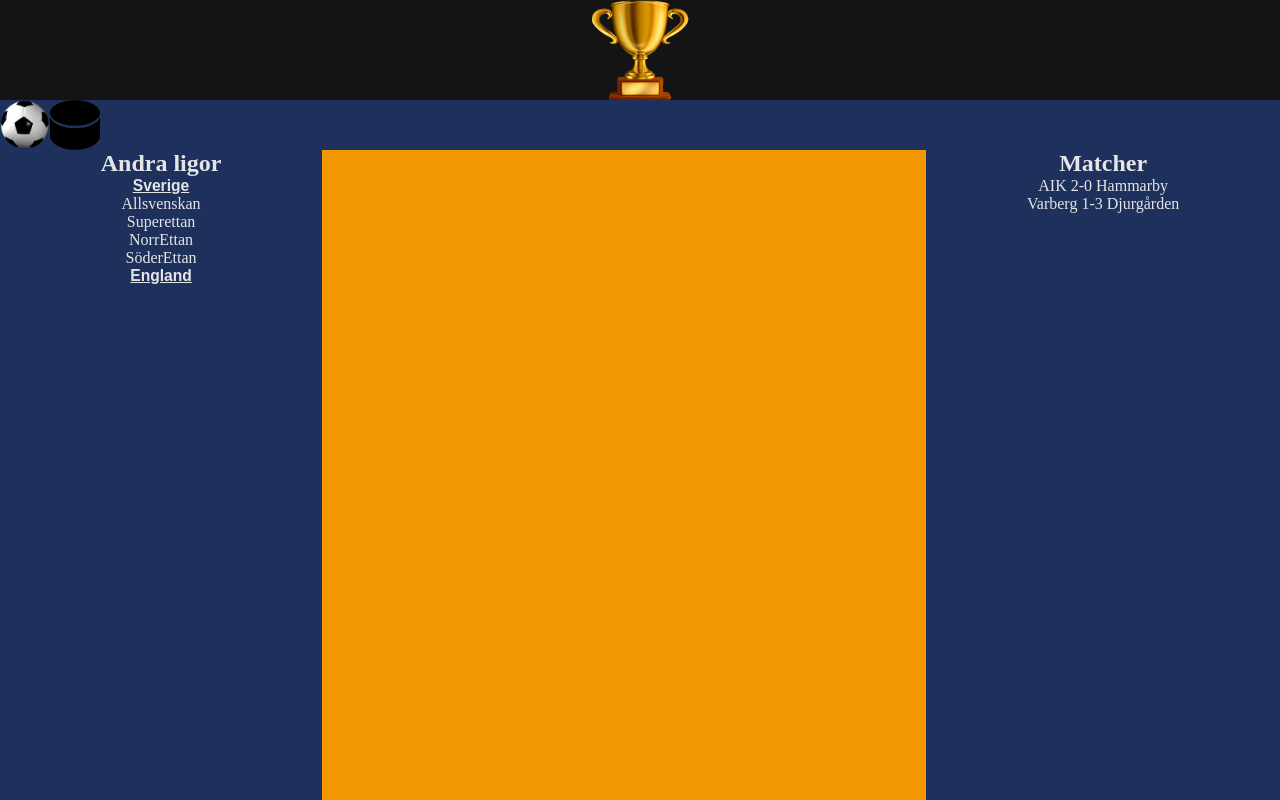
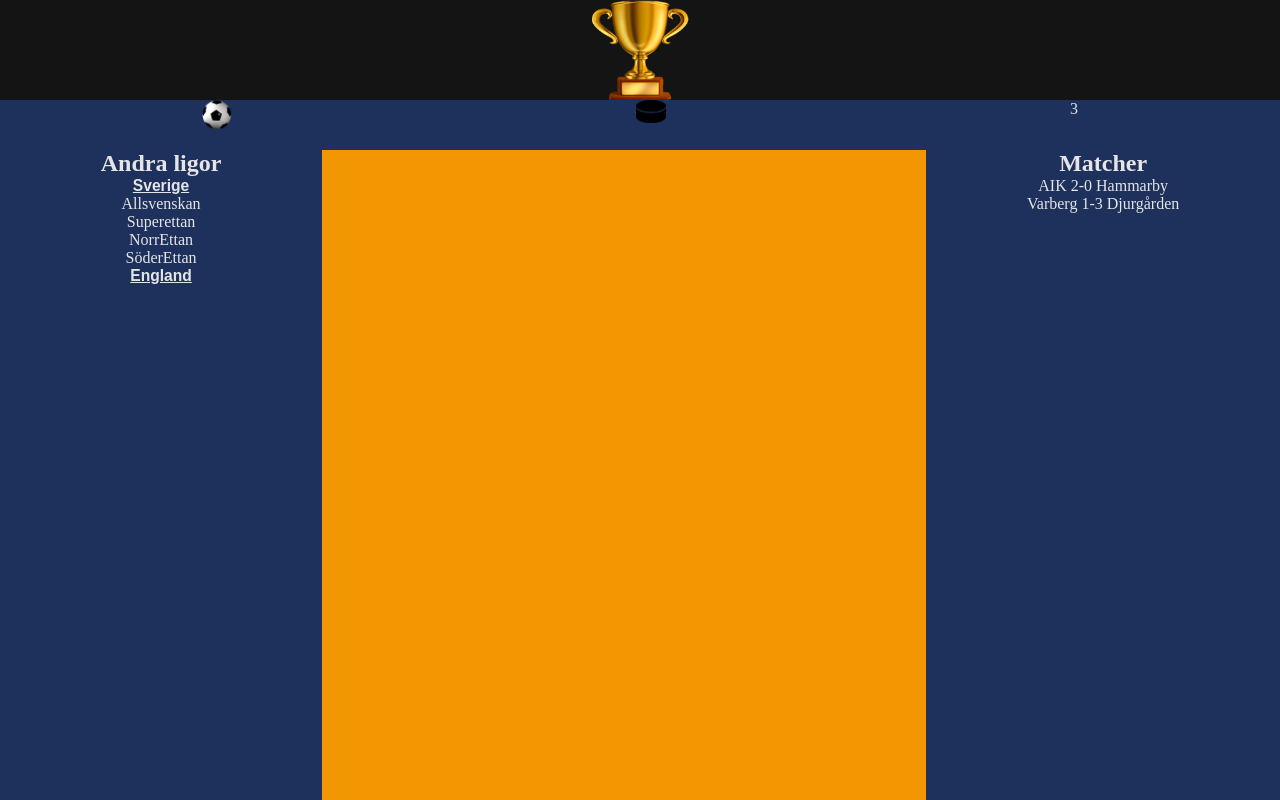
Before and after one commit to Lorens123/Sport24, a plain HTML site: page index.html in a window 1280 px wide. Both pictures are taken after a click on the button "Sverige". Shown: the top 800 px of the page. Drawn offline with Linux system fonts and the light colour scheme.

Commit message:
sfkslfsl

```diff
--- a/index.html
+++ b/index.html
@@ -18,14 +18,19 @@
 
       </header>
     <nav>
-        <div class="sport-menu">
-            <a href="">
-                <img src="img/fotboll.png" alt="Fotboll icon" width="50px">
-            </a>
-            <a href="http://">
-                <img src="img/puck.png" alt="Hockey puck ikon" width="50px">
-            </a>
-        </div>
+        <ul class="sport-bar">
+            <li>
+                <a href="#">
+                    <img src="img/fotboll.png" alt="Fotboll icon" width="30px">
+                </a>
+            </li>
+            <li>
+                <a href="#">
+                    <img src="img/puck.png" alt="Ishockey icon" width="30px">
+                </a>
+            </li>
+            <li>3</li>
+        </ul>
     </nav>
       <main>
         <div class="article">
@@ -38,11 +43,10 @@
                 </button>
                 <div class="sweden-menu hidden">
                 <ul>
-                    <li>
-                        <a href="allsvenskan.html"></a>Allsvenskan</li>
-                    <li><a href="#"></a>Superettan</li>
-                    <li><a href="http://"></a>NorrEttan</li>
-                    <li><a href="http://"></a>SöderEttan</li>
+                    <li><a href="allsvenskan.html">Allsvenskan</a></li>
+                    <li><a href="#">Superettan</a></li>
+                    <li><a href="http://">NorrEttan</a></li>
+                    <li><a href="http://">SöderEttan</a></li>
 
                 </ul>
                </div>
@@ -54,12 +58,10 @@
                 </button>
                 <div class="england-menu hidden">
                     <ul>
-                        <li>
-                            <a href="#"></a>Premier League</li>
-                        <li>
-                            <a href="#"></a>Championship</li>
-                        <li><a href="http://"></a>League One</li>
-                        <li><a href="http://"></a>League Two</li>
+                        <li><a href="#">Premier League</a></li>
+                        <li><a href="#">Championship</a></li>
+                        <li><a href="http://">League One</a></li>
+                        <li><a href="http://">League Two</a></li>
 
                     </ul>
                 </div>
--- a/style.css
+++ b/style.css
@@ -17,12 +17,10 @@ header {
   font-size: large;
 }
 nav {
-  display: flex;
-  justify-content: space-between;
+  color: #e5e5e5;
   background-color: var(--spacecadet);
   width: 100%;
   height: 50px;
-  text-align: center;
 }
 body {
   text-align: center;
@@ -91,9 +89,9 @@ ul a {
 }
 a {
   color: #e5e5e5;
+}
+.sport-bar {
   display: flex;
+  justify-content: space-around;
+  overflow: hidden;
 }
-.sport-menu {
-  display: flex;
-  justify-content: center;
-}
```
